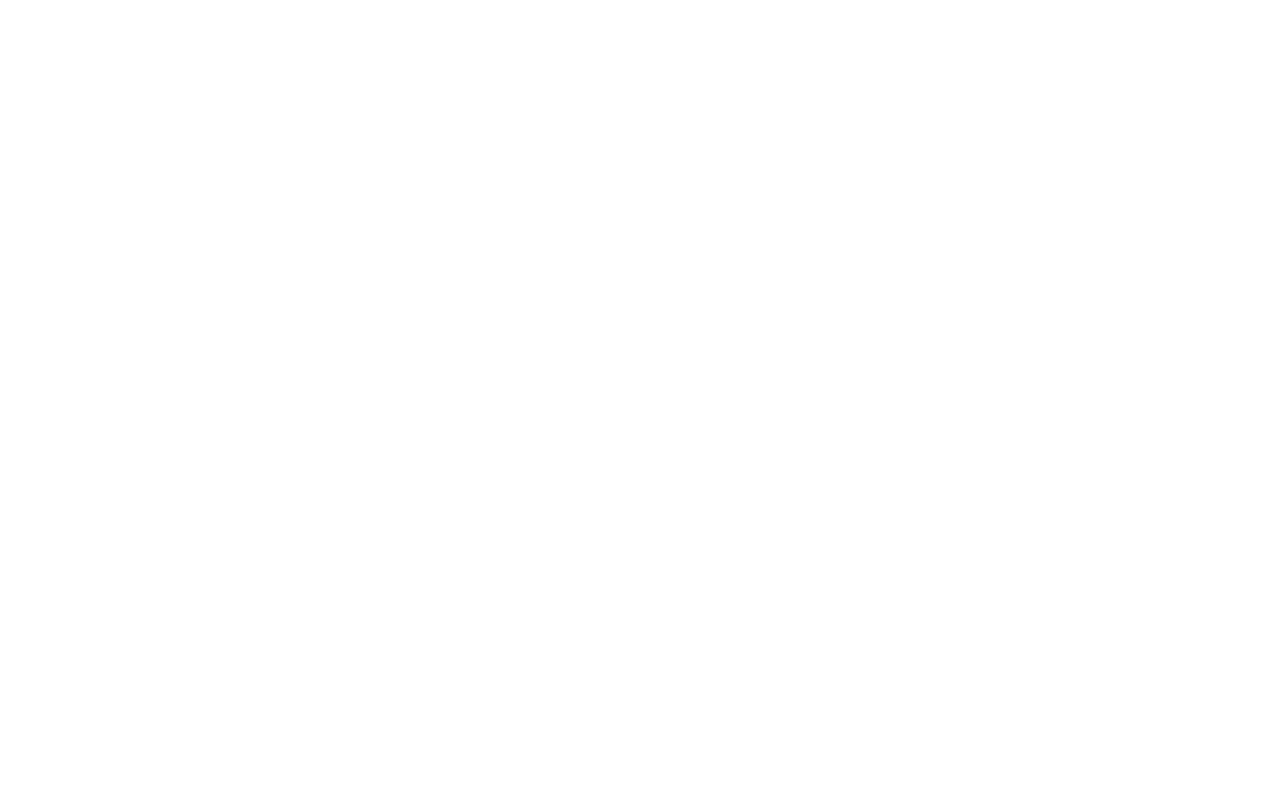
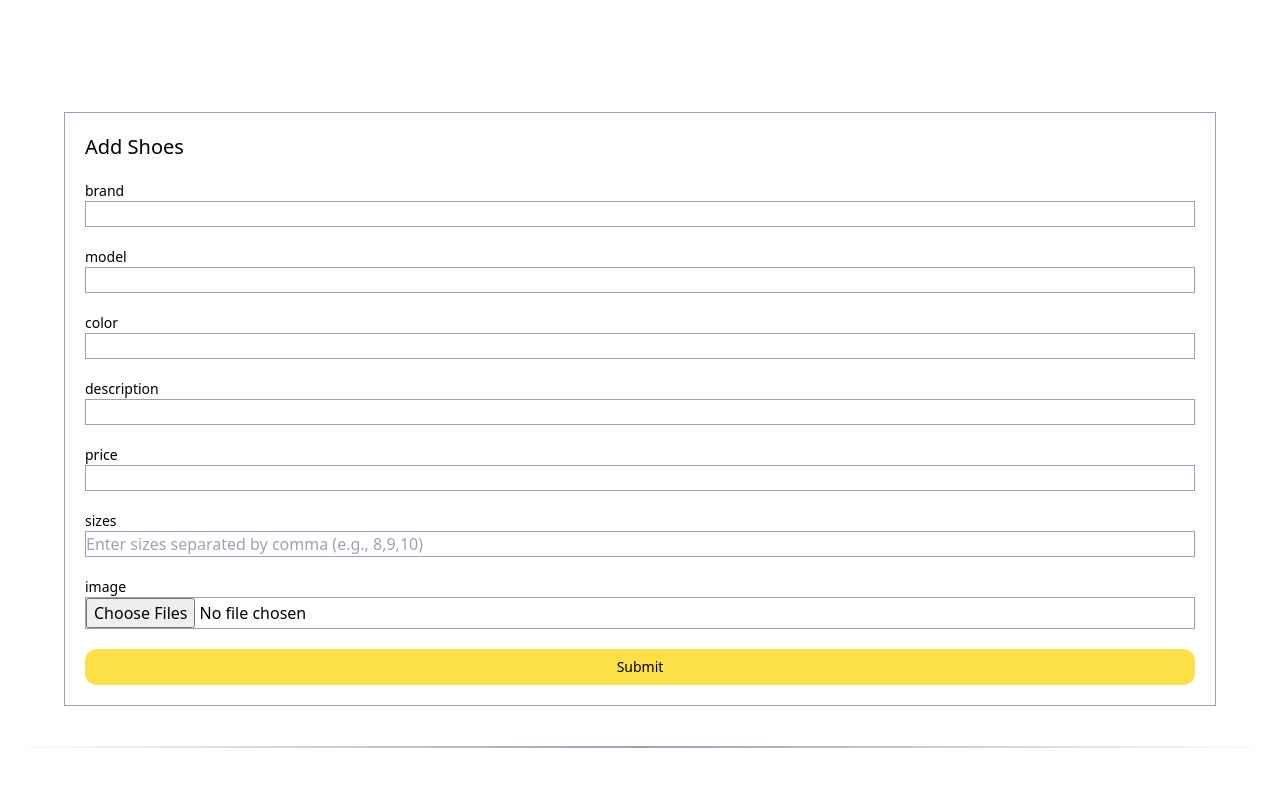
Before and after one commit to dlkokhta/EcommerceFrontEnd, a React (Vite) app: page /addShoes in a window 1280 px wide. Before the commit this address had no page. Shown: the top 786 px of the page. Built offline with nearby package versions, Linux system fonts and the light colour scheme.

Commit message:
implement addShoes page using Yup schema

```diff
--- a/src/App.tsx
+++ b/src/App.tsx
@@ -1,8 +1,9 @@
 import "./App.css";
-import Home from "./pages/Home";
+import Home from "./pages/Home.js";
 import { Routes, Route } from "react-router-dom";
-import Registration from "./pages/Registration";
-import Login from "./pages/Login";
+import Registration from "./pages/Registration.js";
+import Login from "./pages/Login.js";
+import AddShoes from "./pages/AddShoes.js";
 
 function App() {
   return (
@@ -11,6 +12,7 @@ function App() {
         <Route path="/" element={<Home />} />
         <Route path="/login" element={<Login />} />
         <Route path="/registration" element={<Registration />} />
+        <Route path="/addShoes" element={<AddShoes />} />
       </Routes>
     </div>
   );
--- a/src/components/Header.tsx
+++ b/src/components/Header.tsx
@@ -22,7 +22,7 @@ const Header = () => {
             alt="hamburger"
           />
 
-          <h1 className="text-xl">dlzon</h1>
+          <h1 className="text-xl">DLK</h1>
 
           <div className="ml-auto">
             <button
--- /dev/null
+++ b/src/pages/AddShoes.tsx
@@ -0,0 +1,166 @@
+import { useForm } from "react-hook-form";
+import { addShoesTypes } from "../types/addShoesTypes.js";
+import { yupResolver } from "@hookform/resolvers/yup";
+import addShoesSchema from "./addShoesSchema.js";
+import axios from "axios";
+
+const AddShoes = () => {
+  const {
+    register,
+    handleSubmit,
+    formState: { errors },
+    reset,
+  } = useForm({ resolver: yupResolver(addShoesSchema) });
+
+  const onSubmit = async (data: addShoesTypes) => {
+    const url = "http://localhost:3000/api/addItem";
+    console.log("dataaaa1!!!!", data);
+
+    const userData = new FormData();
+    userData.append("brand", data.brand);
+    userData.append("model", data.model);
+    userData.append("color", data.color);
+    userData.append("description", data.description);
+    userData.append("price", data.price.toString());
+    userData.append("sizes", data.sizes);
+    userData.append("image", data.image[0]);
+
+    // const userData = {
+    //   brand: data.brand,
+    //   model: data.model,
+    //   color: data.color,
+    //   description: data.description,
+    //   price: data.price,
+    //   sizes: data.sizes,
+    //   //   availability: data.availability,
+    //   image: data.image,
+    // };
+
+    try {
+      const response = await axios.post(url, userData);
+      console.log("response.data", response.data);
+      reset();
+    } catch (error) {
+      console.log(errors);
+    }
+  };
+  return (
+    <div>
+      <div className=" px-16 pt-28">
+        <form
+          onSubmit={handleSubmit(onSubmit)}
+          className="mb-10 flex flex-col gap-5 border border-slate-400 px-5 py-5"
+        >
+          <h1 className="text-xl ">Add Shoes</h1>
+          <div className="w-full ">
+            <label className="block text-sm " htmlFor="brand">
+              brand
+            </label>
+            <input
+              className="w-full border border-slate-400  outline-green-300 "
+              type="text"
+              id="brand"
+              {...register("brand")}
+              name="brand"
+            />
+          </div>
+
+          <div className="w-full">
+            <label className="block text-sm" htmlFor="model">
+              model
+            </label>
+            <input
+              className="w-full border  border-slate-400  outline-green-300  "
+              type="text"
+              id="model"
+              {...register("model")}
+              name="model"
+            />
+          </div>
+          <div className="w-full">
+            <label className="block text-sm" htmlFor="color">
+              color
+            </label>
+            <input
+              className="w-full border  border-slate-400   outline-green-300 "
+              type="text"
+              id="color"
+              {...register("color")}
+              name="color"
+            />
+          </div>
+          <div className="w-full">
+            <label className="block text-sm " htmlFor="description">
+              description
+            </label>
+            <input
+              className="w-full border border-slate-400  outline-green-300 "
+              type="text"
+              id="description"
+              {...register("description")}
+              name="description"
+            />
+          </div>
+          <div className="w-full">
+            <label className="block text-sm " htmlFor="price">
+              price
+            </label>
+            <input
+              className="w-full border border-slate-400  outline-green-300 "
+              type="text"
+              id="price"
+              {...register("price")}
+              name="price"
+            />
+          </div>
+          <div className="w-full">
+            <label className="block text-sm " htmlFor="sizes">
+              sizes
+            </label>
+            <input
+              className="w-full border border-slate-400  outline-green-300 "
+              type=""
+              id="sizes"
+              {...register("sizes")}
+              name="sizes"
+              placeholder="Enter sizes separated by comma (e.g., 8,9,10)"
+            />
+          </div>
+          {/* <div className="w-full">
+            <label className="block text-sm " htmlFor="availability">
+              availability
+            </label>
+            <input
+              className="w-full border border-slate-400  outline-green-300 "
+              type="text"
+              id="availability"
+              {...register("availability")}
+              name="availability"
+            />
+          </div> */}
+          <div className="w-full">
+            <label className="block text-sm " htmlFor="image">
+              image
+            </label>
+            <input
+              className="w-full border border-slate-400  outline-green-300 "
+              type="file"
+              id="image"
+              {...register("image")}
+              name="image"
+              multiple
+            />
+          </div>
+          <button className=" w-full rounded-xl bg-yellow-300 px-5  py-2 text-sm">
+            Submit
+          </button>
+        </form>
+      </div>
+      <div className="">
+        <div className="h-[2px] w-full bg-gradient-to-r from-transparent via-slate-400 to-transparent"></div>
+      </div>
+    </div>
+  );
+};
+
+export default AddShoes;
--- a/src/pages/Registration.tsx
+++ b/src/pages/Registration.tsx
@@ -1,18 +1,19 @@
 import { useForm } from "react-hook-form";
-import { registratioTypes } from "../types/registrationTypes";
+import { registratioTypes } from "../types/registrationTypes.js";
 import { yupResolver } from "@hookform/resolvers/yup";
-import RegistrationSchema from "./RegistrationSchema";
+import RegistrationSchema from "./RegistrationSchema.js";
 import axios from "axios";
 
 const Registration = () => {
   const {
     register,
     handleSubmit,
-    formState: { errors },
+    // formState: { errors },
     reset,
   } = useForm({ resolver: yupResolver(RegistrationSchema) });
 
   const onSubmit = async (data: registratioTypes) => {
+    console.log("data", data);
     const url = "http://localhost:3000/api/register";
 
     const userData = {
--- /dev/null
+++ b/src/pages/addShoesSchema.tsx
@@ -0,0 +1,23 @@
+import * as yup from "yup";
+
+const addShoesSchema = yup.object({
+  brand: yup.string().min(2, "brand must be 2 or more characters").required(),
+
+  model: yup.string().min(4, "brand must be 4 or more characters").required(),
+
+  color: yup.string().min(3, "brand must be 3 or more characters").required(),
+  description: yup
+    .string()
+    .min(4, "brand must be 4 or more characters")
+    .required(),
+  price: yup.number().min(1, "price must be 1 or more characters").required(),
+
+  sizes: yup
+    .string()
+    // .of(yup.string().min(1, "Size must be 1 or more characters"))
+    .required(),
+  //   availability: yup.boolean().default(true).required(),
+  image: yup.mixed().required(),
+});
+
+export default addShoesSchema;
--- a/src/pages/home.tsx
+++ b/src/pages/home.tsx
@@ -1,4 +1,4 @@
-import Header from "../components/Header";
+import Header from "../components/Header.js";
 const Home = () => {
   return (
     <div>
--- /dev/null
+++ b/src/types/addShoesTypes.d.ts
@@ -0,0 +1,10 @@
+export interface addShoesTypes {
+  brand: string;
+  model: string;
+  color: string;
+  description: string;
+  price: number;
+  sizes: string;
+  //   availability: boolean;
+  image: mixed;
+}
```
Also changed, not shown: src/assets/folderIcon.png (added).
